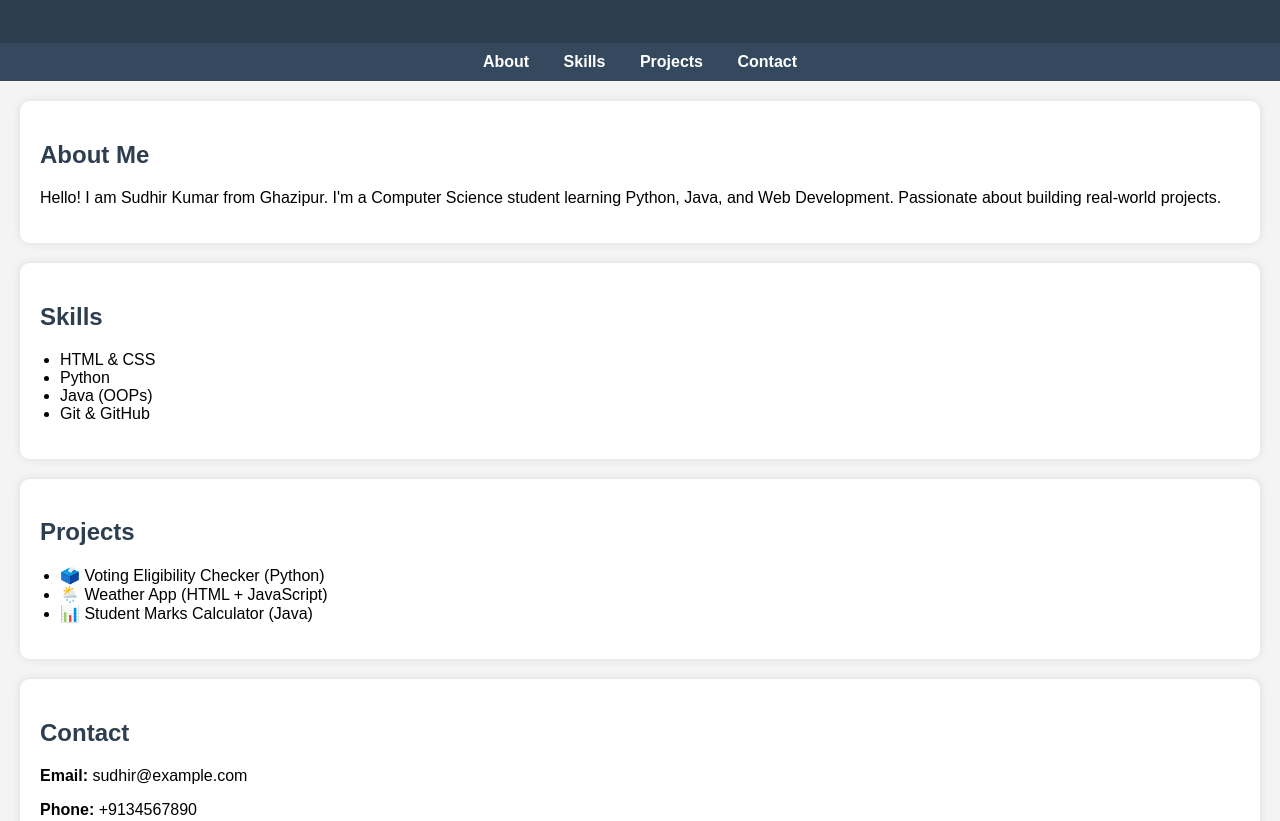
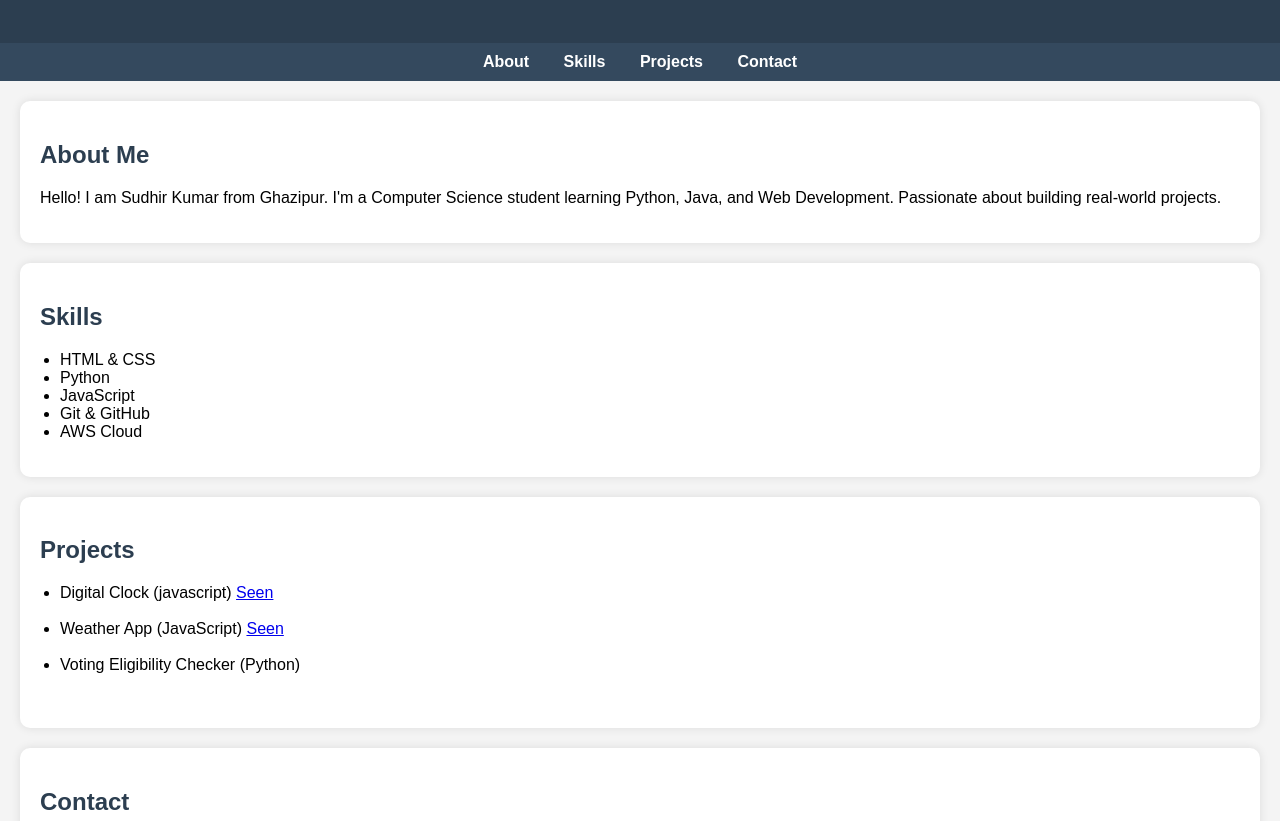
Before and after one commit to sudhir-coder1/Portfolio, a plain HTML site: page index.html in a window 1280 px wide. Shown: the part 131-952 px from the top of the page. Drawn offline with Linux system fonts and the light colour scheme.

Commit message:
letest code

```diff
--- a/index.html
+++ b/index.html
@@ -1,8 +1,9 @@
 <!DOCTYPE html>
 <html lang="en">
+
 <head>
   <meta charset="UTF-8" />
-  <meta name="viewport" content="width=device-width, initial-scale=1.0"/>
+  <meta name="viewport" content="width=device-width, initial-scale=1.0" />
   <title>Sudhir Kumar - Portfolio</title>
   <style>
     body {
@@ -37,7 +38,7 @@
       margin: 20px;
       padding: 20px;
       border-radius: 10px;
-      box-shadow: 0 0 10px rgba(0,0,0,0.1);
+      box-shadow: 0 0 10px rgba(0, 0, 0, 0.1);
     }
 
     footer {
@@ -64,6 +65,7 @@
     }
   </style>
 </head>
+
 <body>
 
   <header>
@@ -80,7 +82,8 @@
 
   <section id="about">
     <h2>About Me</h2>
-    <p>Hello! I am Sudhir Kumar from Ghazipur. I'm a Computer Science student learning Python, Java, and Web Development. Passionate about building real-world projects.</p>
+    <p>Hello! I am Sudhir Kumar from Ghazipur. I'm a Computer Science student learning Python, Java, and Web
+      Development. Passionate about building real-world projects.</p>
   </section>
 
   <section id="skills">
@@ -88,24 +91,30 @@
     <ul>
       <li>HTML & CSS</li>
       <li>Python</li>
-      <li>Java (OOPs)</li>
+      <li>JavaScript</li>
       <li>Git & GitHub</li>
+      <li>AWS Cloud</li>
     </ul>
   </section>
 
   <section id="projects">
     <h2>Projects</h2>
     <ul>
-      <li>🗳️ Voting Eligibility Checker (Python)</li>
-      <li>🌦️ Weather App (HTML + JavaScript)</li>
-      <li>📊 Student Marks Calculator (Java)</li>
+
+      <li> Digital Clock (javascript) <a href="https://digitalclock-su.netlify.app/">Seen</a></li><br>
+      <li> Weather App (JavaScript) <a href="https://weatherapp-si.netlify.app/">Seen</a></li><br>
+
+      <li> Voting Eligibility Checker (Python)</li><br>
+
     </ul>
   </section>
 
   <section id="contact">
     <h2>Contact</h2>
-    <p><strong>Email:</strong> sudhir@example.com</p>
-    <p><strong>Phone:</strong> +9134567890</p>
+    <p><strong>Email:</strong> sudhirbind2702715@gmail.com</p>
+    <p><strong>Phone:</strong> +919026002337</p>
+    <p><strong>github:</strong> <a href="https://github.com/sudhir-coder1">https://github.com/sudhir-coder1</a></p>
+
   </section>
 
   <footer>
@@ -113,4 +122,5 @@
   </footer>
 
 </body>
+
 </html>
```
